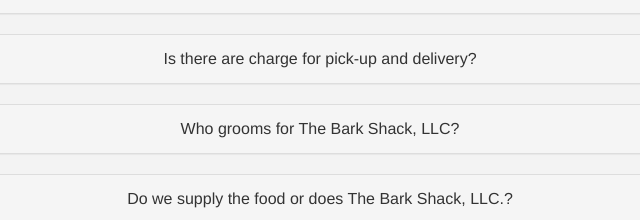
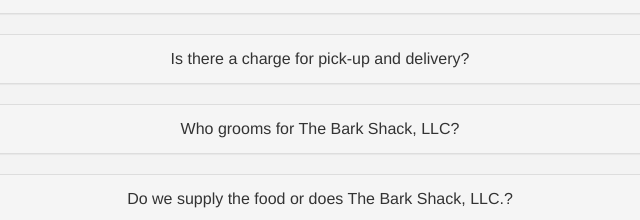
Before and after one commit to talymo/barkshack, a website: page app/index.html at #/faqs in a window 1280 px wide. Shown: the part 398-618 px from the top of the page, 320-960 px from the left. Drawn offline with nearby package versions, Linux system fonts and the light colour scheme; some packages are replaced by stand-ins of ours; a web font is replaced by a local one.

Commit message:
fixed the typo on faq page

```diff
--- a/app/views/faqs.html
+++ b/app/views/faqs.html
@@ -55,7 +55,7 @@
                         <div class="panel-heading">
                             <h4 class="panel-title">
                                 <a data-toggle="collapse" data-parent="#accordion" href="#collapseThree">
-                                    Is there are charge for pick-up and delivery?
+                                    Is there a charge for pick-up and delivery?
                                 </a>
                             </h4>
                         </div>
```
